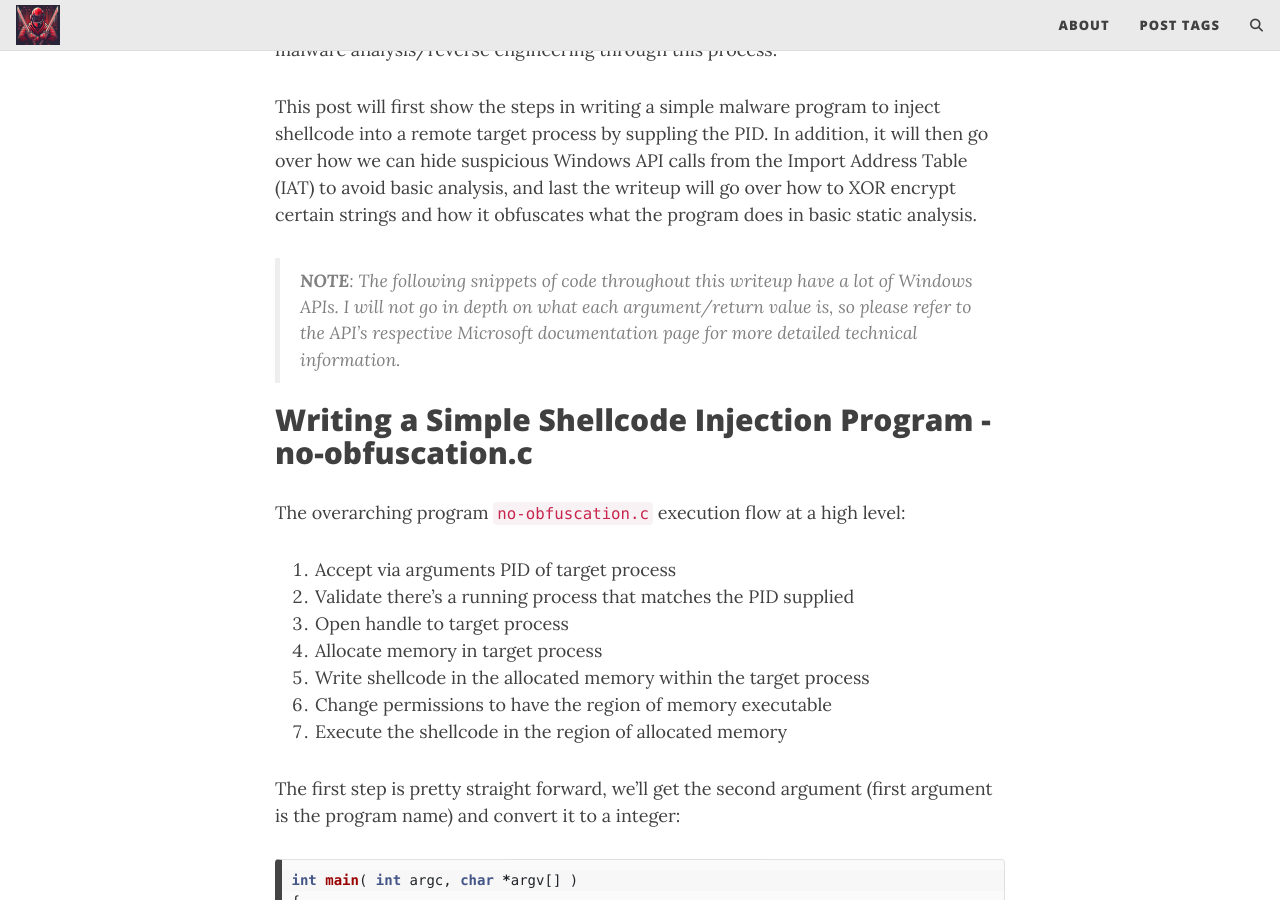
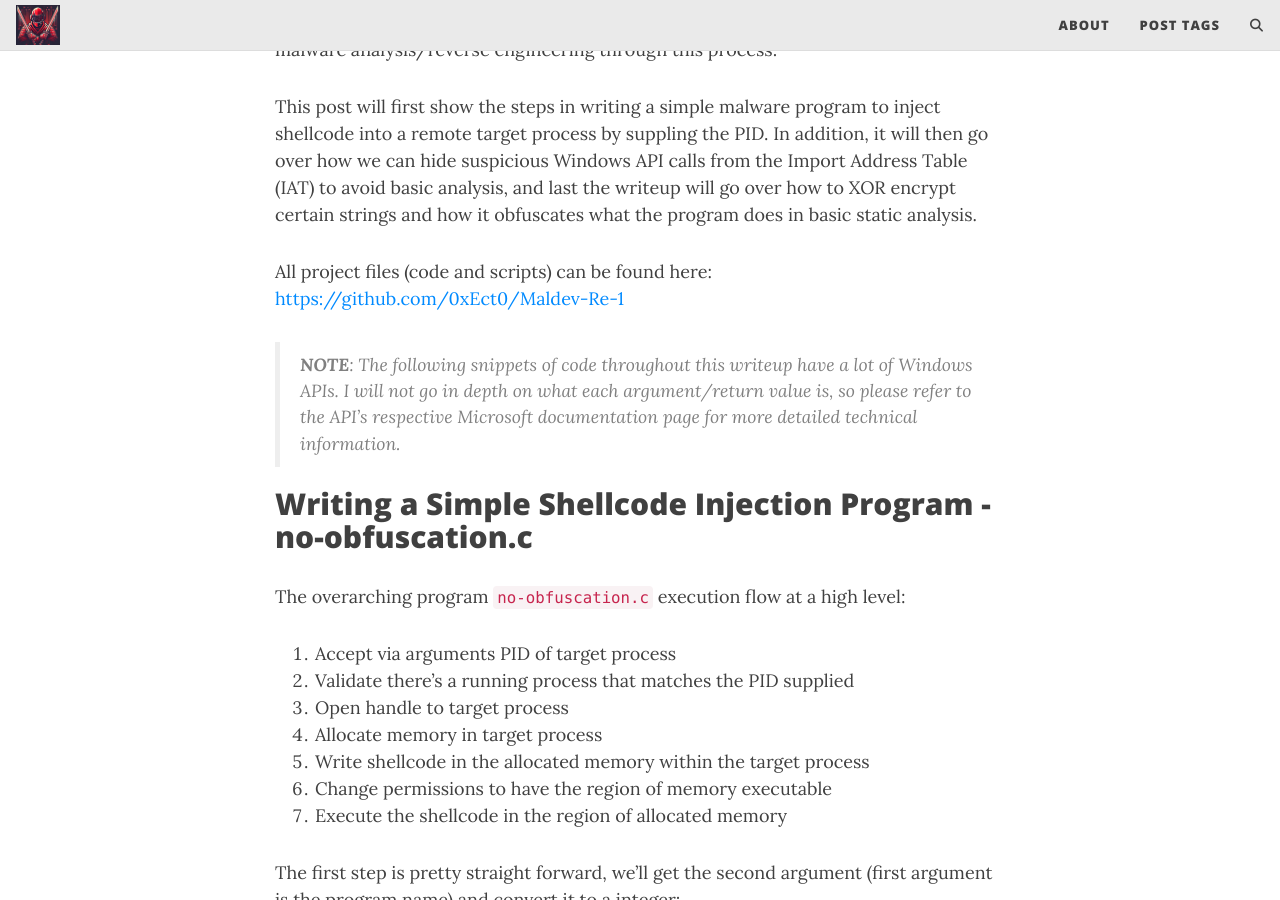
Before and after one commit to 0xEct0/0xEct0.github.io, a Jekyll site: the page built from _posts/2024-08-30-maldev-re-p1.md, in a window 1280 px wide and 900 px high, scrolled down 539 px. Built offline with Jekyll 4.4.1, drawn with Linux system fonts in a browser that asks for light colours; comment, search, counter and statistics services are not loaded.

Commit message:
added link to code in writeup

```diff
--- a/_posts/2024-08-30-maldev-re-p1.md
+++ b/_posts/2024-08-30-maldev-re-p1.md
@@ -8,6 +8,8 @@ tags: [malware development, reverse engineering]
 This writeup is part of a series where I plan to share what I've learned about malware development and red team tooling development. Each writeup will offer a guide and in-depth technical insights into the malware or program I'm working on. Along with that, I'll include a simple reverse engineering analysis to show how it looks like in a disassembler. The goal is to sharpen my skills in both malware development and malware analysis/reverse engineering through this process.
 
 This post will first show the steps in writing a simple malware program to inject shellcode into a remote target process by suppling the PID. In addition, it will then go over how we can hide suspicious Windows API calls from the Import Address Table (IAT) to avoid basic analysis, and last the writeup will go over how to XOR encrypt certain strings and how it obfuscates what the program does in basic static analysis.
+
+All project files (code and scripts) can be found here: [https://github.com/0xEct0/Maldev-Re-1](https://github.com/0xEct0/Maldev-Re-1)
 
 > ***NOTE***: The following snippets of code throughout this writeup have a lot of Windows APIs. I will not go in depth on what each argument/return value is, so please refer to the API’s respective Microsoft documentation page for more detailed technical information.
 
```
